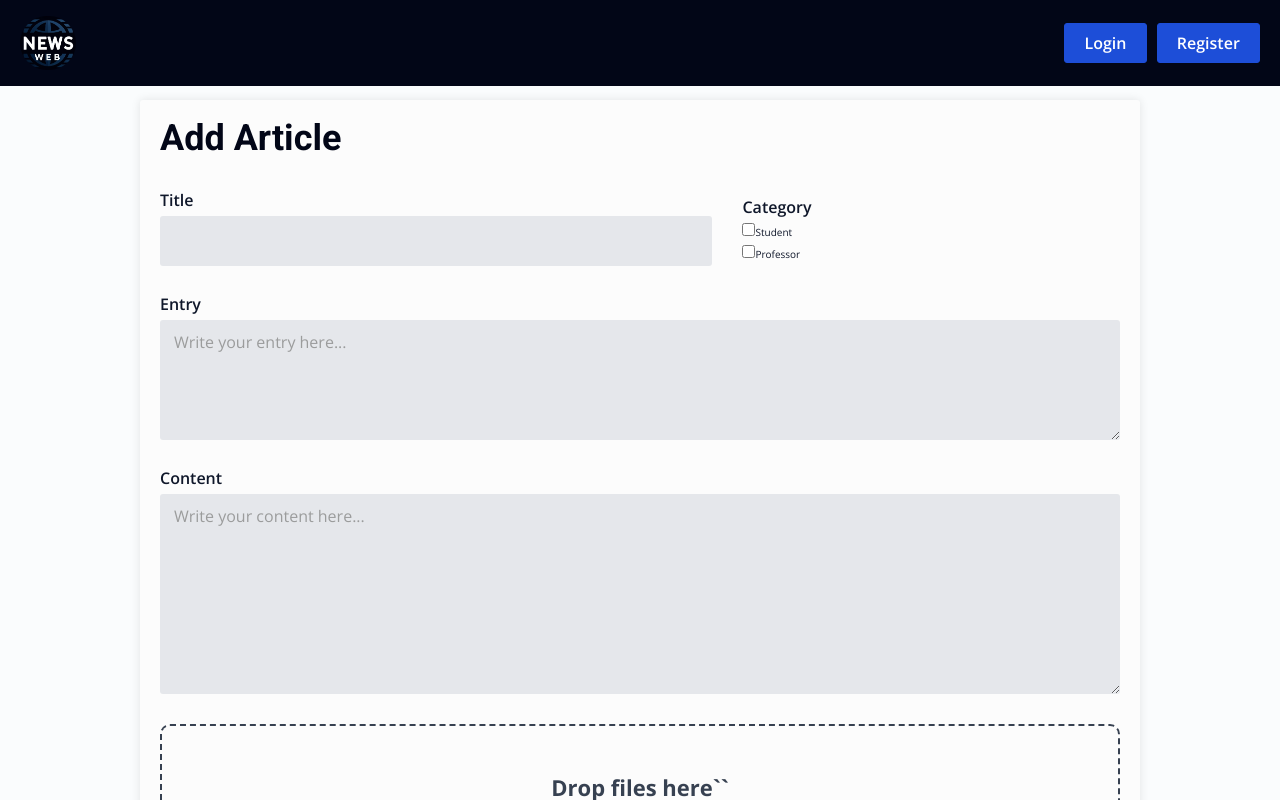
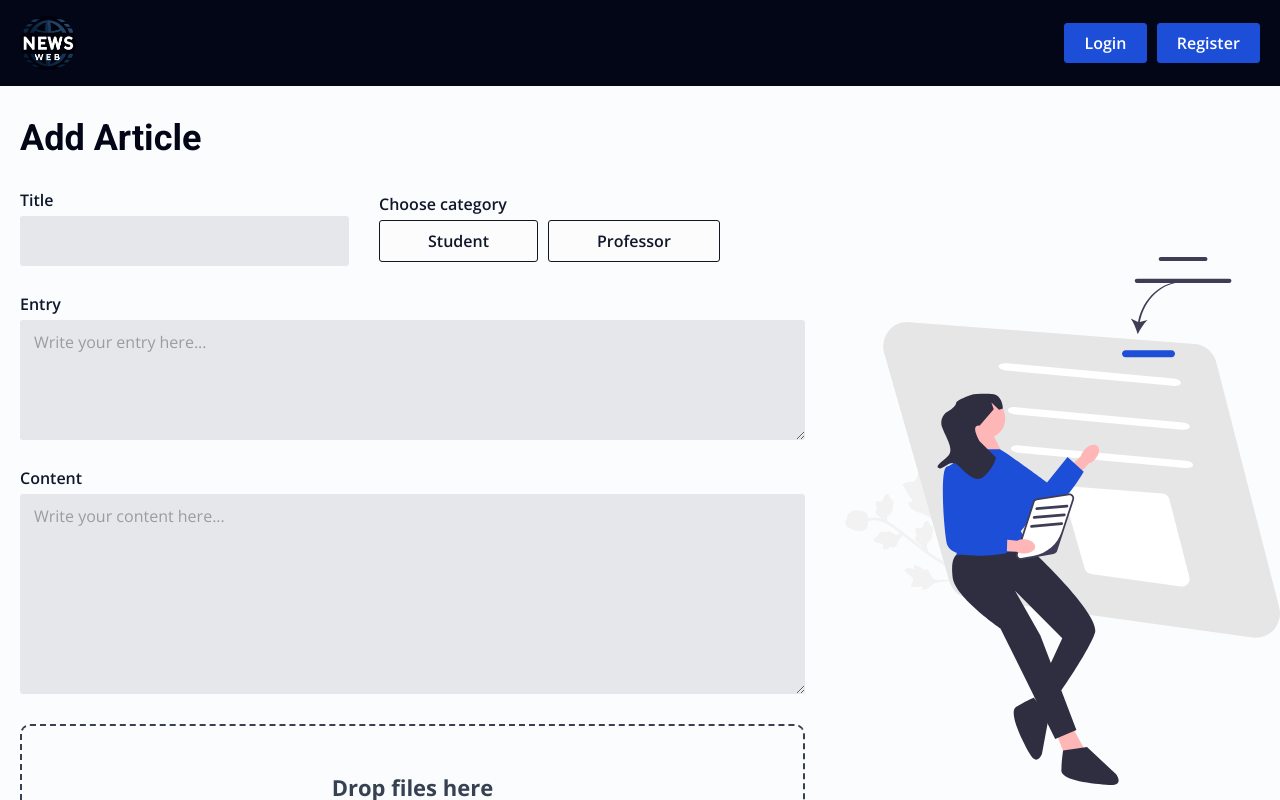
Before and after one commit to PacekMikolaj/NewsWeb, a React app: page /add-article in a window 1280 px wide. Shown: the top 800 px of the page. Built offline with nearby package versions, Linux system fonts and the light colour scheme; no server answers.

Commit message:
Update AddArticle page layout and functionality

```diff
--- a/src/App.tsx
+++ b/src/App.tsx
@@ -17,6 +17,7 @@ import AddArticle from "./pages/AddArticle/AddArticle";
   - think about how to handle errors in pages
   - think about logo and text in header
   - think about how to handle errors in forms
+  - block ability to go to the add-article page if user is not logged in
 */
 
 const router = createBrowserRouter([
--- a/src/pages/AddArticle/AddArticle.less
+++ b/src/pages/AddArticle/AddArticle.less
@@ -4,9 +4,12 @@
   justify-content: center;
   align-items: center;
   gap: 2rem;
-  margin: 0 8rem;
-  max-width: 100rem;
+  max-width: 130rem;
   margin: 0 auto;
+
+  &__image {
+    width: 34%;
+  }
 
   .add-article {
     display: flex;
@@ -16,9 +19,6 @@
     padding: 2rem;
     margin-top: 10rem;
     margin-bottom: 2rem;
-    border-radius: var(--border-radius-default);
-    background-color: var(--background-secondary);
-    box-shadow: 0px 0px 10px 0px rgba(0, 0, 0, 0.1);
 
     &__inputs-wrapper {
       display: flex;
@@ -33,6 +33,13 @@
       gap: 0.8rem;
     }
 
+    &__checkboxes-wrapper {
+      display: flex;
+      align-items: center;
+      flex-grow: 1;
+      gap: 1rem;
+    }
+
     &__input {
       max-width: none;
     }
@@ -44,6 +51,48 @@
     &__label {
       font-weight: 600;
       font-size: 1.6rem;
+    }
+
+    &__checkbox-wrapper {
+      &__label {
+        display: block;
+        width: 100%;
+        border: 1px solid var(--border);
+        text-align: center;
+        padding: 1.2rem 3em;
+        font-size: 1.6rem;
+        background-color: var(--background-secondary);
+        border-radius: var(--border-radius-default);
+        font-weight: 600;
+        cursor: pointer;
+        user-select: none;
+        transition: 0.3s;
+
+        &:hover {
+          background: var(--gray-light);
+        }
+      }
+
+      &__checkbox {
+        display: none;
+        opacity: 0;
+        -webkit-appearance: none;
+        -moz-appearance: none;
+        -ms-appearance: none;
+        appearance: none;
+
+        &:focus + label {
+          box-shadow: 1px 1px 3px 3px rgba(0, 0, 0, 0.1);
+        }
+        &:active + label {
+          background-color: #ddd;
+        }
+        &:checked + label {
+          color: var(--text-white);
+          background-color: var(--color-primary);
+          border-color: var(--color-primary);
+        }
+      }
     }
 
     &__textarea {
@@ -110,7 +159,6 @@
       padding: 2rem;
       border-radius: 1rem;
       border: 2px dashed var(--gray-dark);
-      color: #444;
       cursor: pointer;
       transition: background 0.2s ease-in-out, border 0.2s ease-in-out;
       &:hover {
--- a/src/pages/AddArticle/AddArticle.tsx
+++ b/src/pages/AddArticle/AddArticle.tsx
@@ -7,6 +7,7 @@ import { uploadImage } from "../../services/storageAPI";
 import { Article, uploadArticle } from "../../services/articleAPI";
 import { useNavigate } from "react-router-dom";
 import Input from "../../components/UI/Input/Input";
+import image from '../../assets/add2.svg';
 
 type FormDataType = {
   title: string;
@@ -117,26 +118,42 @@ const AddArticle = () => {
           </div>
           <div className="add-article__input-wrapper">
             <label className="add-article__label" htmlFor="category">
-              Category
+              Choose category
             </label>
-            <label>
+            <div className="add-article__checkboxes-wrapper">
+              <div className="add-article__checkbox-wrapper">
                 <input
+                  id="category-1"
+                  className="add-article__checkbox-wrapper__checkbox"
                   type="checkbox"
                   value="Student"
                   checked={formData.categories.includes("Student")}
                   onChange={handleCategoryChange}
                 />
+                <label
+                  htmlFor="category-1"
+                  className="add-article__checkbox-wrapper__label"
+                >
                   Student
                 </label>
-            <label>
+              </div>
+              <div className="add-article__checkbox-wrapper">
                 <input
+                  className="add-article__checkbox-wrapper__checkbox"
+                  id="category-2"
                   type="checkbox"
                   value="Professor"
                   checked={formData.categories.includes("Professor")}
                   onChange={handleCategoryChange}
                 />
+                <label
+                  htmlFor="category-2"
+                  className="add-article__checkbox-wrapper__label"
+                >
                   Professor
                 </label>
+              </div>
+            </div>
           </div>
         </div>
         <div className="add-article__input-wrapper">
@@ -184,7 +201,7 @@ const AddArticle = () => {
             }}
           >
             <span className="add-article__drop-container__title">
-              Drop files here``
+              Drop files here
             </span>
             <span className="add-article__drop-container__subtitle">or</span>
             <input
@@ -201,6 +218,11 @@ const AddArticle = () => {
           Submit
         </Button>
       </form>
+      <img
+        className="add-article-container__image"
+        src={image}
+        alt="add article iamge"
+      />
     </div>
   );
 };
```
Also changed, not shown: src/assets/add2.svg (added). Lines whose indentation alone changed are shown as unchanged.
